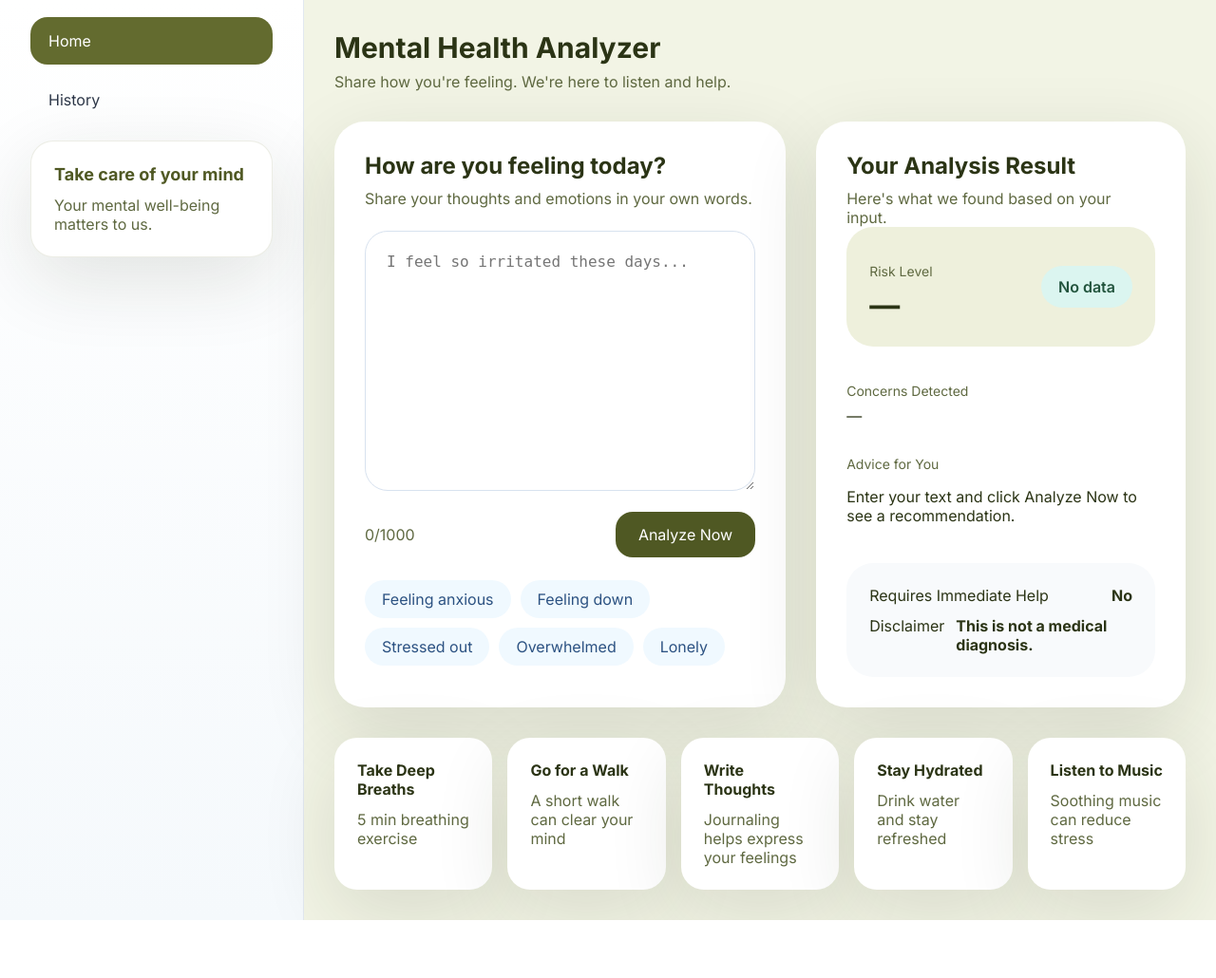
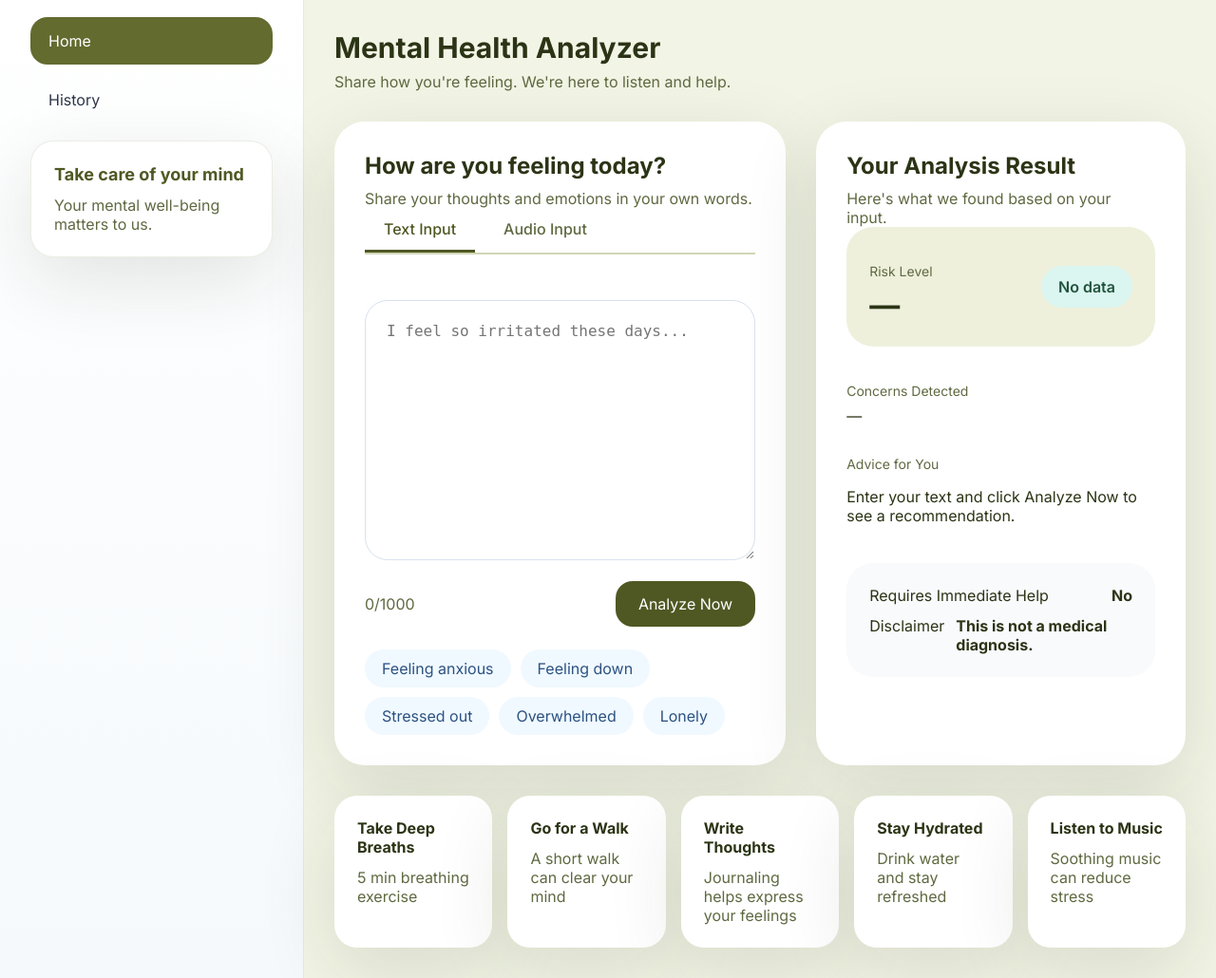
Before and after one commit to Ashraf0412/Mental-Health-Analyzer, a Flask app: page / in a window 1280 px wide. Shown: the whole page at 95% size. Before the commit the page ends 969 px from the top, so only its background shows below. Run offline with Flask 3, Linux system fonts and the light colour scheme.

Commit message:
audio
Transcription

```diff
--- a/app.py
+++ b/app.py
@@ -2,11 +2,20 @@ from flask import Flask, render_template, request, jsonify
 import json
 import os
 from groq import Groq
+from health import transcribe_audio, detect_mental_health
+from werkzeug.utils import secure_filename
+import tempfile
 
 GROQ_API_KEY = "REDACTED_GROQ_API_KEY"
 client = Groq(api_key=GROQ_API_KEY)
 
 app = Flask(__name__, static_folder="static", template_folder="templates")
+app.config["MAX_CONTENT_LENGTH"] = 25 * 1024 * 1024  # 25 MB max file size
+
+ALLOWED_AUDIO_EXTENSIONS = {"mp3", "wav", "m4a", "flac", "ogg", "opus", "webm"}
+
+def allowed_file(filename):
+    return "." in filename and filename.rsplit(".", 1)[1].lower() in ALLOWED_AUDIO_EXTENSIONS
 
 @app.route("/")
 def index():
@@ -20,71 +29,61 @@ def analyze():
             "error": "Please enter text to analyze."
         }), 400
 
-    system_prompt = """
-You are a supportive mental-wellbeing screening assistant.
+    result = detect_mental_health(text_input)
 
-Analyze the user's text for possible signs of:
+    if "error" in result:
+        return jsonify(result), 502
 
-- Stress
-- Anxiety
-- Sadness
-- Depression
-- Emotional distress
-- Self-harm or suicidal thoughts
+    return jsonify(result)
 
-Do not provide a medical diagnosis.
+@app.route("/upload-audio", methods=["POST"])
+def upload_audio():
+    """Handle audio file upload, transcription, and analysis."""
 
-Return only valid JSON in this exact structure:
+    # Check if audio file is present
+    if "audio" not in request.files:
+        return jsonify({
+            "error": "No audio file provided."
+        }), 400
 
-{
-    "risk_level": "low, medium, or high",
-    "concerns": ["concern 1", "concern 2"],
-    "advice": "Short, supportive and actionable advice",
-    "requires_immediate_help": false,
-    "disclaimer": "This is not a medical diagnosis."
-}
+    audio_file = request.files["audio"]
 
-Set "requires_immediate_help" to true when the text indicates
-immediate danger, suicidal intent, self-harm intent, or intent
-                to harm another person.
-"""
+    if audio_file.filename == "":
+        return jsonify({
+            "error": "No audio file selected."
+        }), 400
 
-    if not client:
+    if not allowed_file(audio_file.filename):
         return jsonify({
-            "error": "GROQ_API_KEY is not configured. Set the GROQ_API_KEY environment variable to call the analysis API."
-        }), 500
+            "error": f"Invalid audio format. Allowed: {', '.join(ALLOWED_AUDIO_EXTENSIONS)}"
+        }), 400
 
     try:
-        response = client.chat.completions.create(
-            model="llama-3.1-8b-instant",
-            messages=[
-                {
-                    "role": "system",
-                    "content": system_prompt
-                },
-                {
-                    "role": "user",
-                    "content": text_input
-                }
-            ],
-            temperature=0.2,
-            response_format={
-                "type": "json_object"
-            }
-        )
+        # Save file to temporary location
+        with tempfile.NamedTemporaryFile(delete=False, suffix=".wav") as temp_file:
+            audio_file.save(temp_file.name)
+            temp_path = temp_file.name
 
-        result_text = response.choices[0].message.content
-        result = json.loads(result_text)
+        # Transcribe audio
+        transcribed_text = transcribe_audio(temp_path)
+
+        # Clean up temp file
+        os.remove(temp_path)
+
+        if isinstance(transcribed_text, str) and transcribed_text.startswith("Audio transcription error"):
+            return jsonify({
+                "error": transcribed_text
+            }), 502
+
+        # Analyze the transcribed text
+        result = detect_mental_health(transcribed_text)
+        result["transcribed_text"] = transcribed_text
 
         return jsonify(result)
-    except json.JSONDecodeError:
-        return jsonify({
-            "error": "The model did not return valid JSON.",
-            "raw_response": result_text
-        }), 502
+
     except Exception as error:
         return jsonify({
-            "error": str(error)
+            "error": f"Audio processing failed: {str(error)}"
         }), 500
 
 if __name__ == "__main__":
--- a/static/app.js
+++ b/static/app.js
@@ -13,6 +13,155 @@ const backBtn = document.getElementById("back-btn");
 const historyPanel = document.querySelector(".history-panel");
 const heroGrid = document.querySelector(".hero-grid");
 const historyList = document.getElementById("history-list");
+
+// Audio recording variables
+let mediaRecorder;
+let audioChunks = [];
+let recordingStartTime;
+let recordingTimer;
+const recordBtn = document.getElementById("record-btn");
+const stopRecordBtn = document.getElementById("stop-record-btn");
+const recordingTime = document.getElementById("recording-time");
+const audioPlayback = document.getElementById("audio-playback");
+const audioPlayer = document.getElementById("audio-player");
+const clearRecordingBtn = document.getElementById("clear-recording-btn");
+const audioFileInput = document.getElementById("audio-file-input");
+const fileName = document.getElementById("file-name");
+const analyzeAudioBtn = document.getElementById("analyze-audio-btn");
+const tabBtns = document.querySelectorAll(".tab-btn");
+const tabContents = document.querySelectorAll(".tab-content");
+
+// Tab switching
+tabBtns.forEach((btn) => {
+    btn.addEventListener("click", () => {
+        const tabName = btn.getAttribute("data-tab");
+
+        tabBtns.forEach((b) => b.classList.remove("active"));
+        tabContents.forEach((c) => c.classList.remove("active"));
+
+        btn.classList.add("active");
+        document.getElementById(`${tabName}-tab`).classList.add("active");
+    });
+});
+
+// Audio recording functions
+function startRecording() {
+    audioChunks = [];
+    recordingStartTime = Date.now();
+
+    navigator.mediaDevices.getUserMedia({ audio: true }).then((stream) => {
+        mediaRecorder = new MediaRecorder(stream);
+
+        mediaRecorder.ondataavailable = (event) => {
+            audioChunks.push(event.data);
+        };
+
+        mediaRecorder.onstop = () => {
+            const audioBlob = new Blob(audioChunks, { type: "audio/wav" });
+            const audioUrl = URL.createObjectURL(audioBlob);
+            audioPlayer.src = audioUrl;
+            audioPlayback.classList.remove("hidden");
+        };
+
+        mediaRecorder.start();
+        recordBtn.disabled = true;
+        stopRecordBtn.disabled = false;
+
+        recordingTimer = setInterval(() => {
+            const elapsed = Math.floor((Date.now() - recordingStartTime) / 1000);
+            const minutes = Math.floor(elapsed / 60);
+            const seconds = elapsed % 60;
+            recordingTime.textContent = `${minutes}:${seconds.toString().padStart(2, "0")}`;
+            recordingTime.classList.remove("hidden");
+        }, 1000);
+    }).catch((error) => {
+        alert("Error accessing microphone: " + error.message);
+    });
+}
+
+function stopRecording() {
+    mediaRecorder.stop();
+    mediaRecorder.stream.getTracks().forEach((track) => track.stop());
+
+    recordBtn.disabled = false;
+    stopRecordBtn.disabled = true;
+
+    clearInterval(recordingTimer);
+}
+
+recordBtn.addEventListener("click", startRecording);
+stopRecordBtn.addEventListener("click", stopRecording);
+
+clearRecordingBtn.addEventListener("click", () => {
+    audioPlayback.classList.add("hidden");
+    audioPlayer.src = "";
+    audioChunks = [];
+    recordingTime.textContent = "0:00";
+    recordingTime.classList.add("hidden");
+});
+
+audioFileInput.addEventListener("change", () => {
+    if (audioFileInput.files.length > 0) {
+        fileName.textContent = audioFileInput.files[0].name;
+    }
+});
+
+analyzeAudioBtn.addEventListener("click", async () => {
+    const formData = new FormData();
+
+    if (audioChunks.length > 0) {
+        const audioBlob = new Blob(audioChunks, { type: "audio/wav" });
+        formData.append("audio", audioBlob, "recording.wav");
+    } else if (audioFileInput.files.length > 0) {
+        formData.append("audio", audioFileInput.files[0]);
+    } else {
+        alert("Please record audio or upload a file.");
+        return;
+    }
+
+    analyzeAudioBtn.textContent = "Analyzing Audio...";
+    analyzeAudioBtn.disabled = true;
+
+    try {
+        const response = await fetch("/upload-audio", {
+            method: "POST",
+            body: formData
+        });
+
+        const result = await response.json();
+
+        if (!response.ok) {
+            throw new Error(result.error || "Audio analysis failed.");
+        }
+
+        // Display transcribed text in textarea
+        if (result.transcribed_text) {
+            textarea.value = result.transcribed_text;
+            textarea.dispatchEvent(new Event("input"));
+        }
+
+        // Display analysis results
+        riskLevel.textContent = result.risk_level || "Unknown";
+        riskBadge.textContent = result.risk_level ? result.risk_level.toUpperCase() : "No data";
+        concerns.innerHTML = result.concerns && result.concerns.length > 0
+            ? result.concerns.map((item) => `<span>${item}</span>`).join("")
+            : "<span>No concerns detected</span>";
+        advice.textContent = result.advice || "No advice available.";
+        immediateHelp.textContent = result.requires_immediate_help ? "Yes" : "No";
+
+        saveHistory({
+            text: result.transcribed_text,
+            result,
+            createdAt: new Date().toISOString(),
+            source: "audio"
+        });
+    } catch (error) {
+        alert(error.message);
+    } finally {
+        analyzeAudioBtn.textContent = "Analyze Audio";
+        analyzeAudioBtn.disabled = false;
+    }
+});
 
 function getHistory() {
     return JSON.parse(localStorage.getItem("analysisHistory") || "[]");
@@ -37,6 +186,7 @@ function renderHistory() {
             <div class="history-meta">
                 <span><strong>Risk:</strong> ${item.result.risk_level}</span>
                 <span><strong>Help:</strong> ${item.result.requires_immediate_help ? "Yes" : "No"}</span>
+                ${item.source ? `<span><strong>Source:</strong> ${item.source}</span>` : ""}
             </div>
             <div class="history-concerns">Concerns: ${item.result.concerns.length ? item.result.concerns.join(", ") : "None"}</div>
             <div class="history-advice">Advice: ${item.result.advice}</div>
@@ -91,7 +241,8 @@ analyzeBtn.addEventListener("click", async () => {
         saveHistory({
             text,
             result,
-            createdAt: new Date().toISOString()
+            createdAt: new Date().toISOString(),
+            source: "text"
         });
     } catch (error) {
         alert(error.message);
@@ -122,3 +273,27 @@ backBtn.addEventListener("click", () => {
     heroGrid.classList.remove("hidden");
     historyPanel.classList.add("hidden");
 });
+    }
+});
+
+historyLink.addEventListener("click", () => {
+    homeLink.classList.remove("active");
+    historyLink.classList.add("active");
+    heroGrid.classList.add("hidden");
+    historyPanel.classList.remove("hidden");
+    renderHistory();
+});
+
+homeLink.addEventListener("click", () => {
+    historyLink.classList.remove("active");
+    homeLink.classList.add("active");
+    heroGrid.classList.remove("hidden");
+    historyPanel.classList.add("hidden");
+});
+
+backBtn.addEventListener("click", () => {
+    historyLink.classList.remove("active");
+    homeLink.classList.add("active");
+    heroGrid.classList.remove("hidden");
+    historyPanel.classList.add("hidden");
+});
--- a/static/styles.css
+++ b/static/styles.css
@@ -385,3 +385,181 @@ textarea {
         grid-template-columns: 1fr;
     }
 }
+
+/* Audio Input Styles */
+.input-tabs {
+    display: flex;
+    gap: 10px;
+    margin-bottom: 24px;
+    border-bottom: 2px solid var(--border);
+}
+
+.tab-btn {
+    padding: 12px 20px;
+    background: transparent;
+    border: none;
+    border-bottom: 3px solid transparent;
+    color: var(--muted);
+    cursor: pointer;
+    font-weight: 500;
+    transition: all 0.3s ease;
+}
+
+.tab-btn.active {
+    color: var(--accent-strong);
+    border-bottom-color: var(--accent-strong);
+}
+
+.tab-content {
+    display: none;
+}
+
+.tab-content.active {
+    display: block;
+}
+
+.audio-section {
+    padding: 24px 0;
+}
+
+.audio-section h4 {
+    margin-top: 24px;
+    margin-bottom: 16px;
+    font-size: 16px;
+    font-weight: 600;
+    color: var(--text);
+}
+
+.audio-section h4:first-child {
+    margin-top: 0;
+}
+
+.audio-controls {
+    display: flex;
+    gap: 12px;
+    align-items: center;
+    margin-bottom: 16px;
+}
+
+.audio-btn {
+    padding: 12px 20px;
+    border: none;
+    border-radius: 18px;
+    cursor: pointer;
+    font-weight: 500;
+    transition: all 0.3s ease;
+}
+
+.audio-btn.primary {
+    background: var(--accent-strong);
+    color: #fff;
+}
+
+.audio-btn.primary:hover:not(:disabled) {
+    background: var(--accent);
+}
+
+.audio-btn.secondary {
+    background: var(--surface-muted);
+    color: var(--text);
+    border: 1px solid var(--border);
+}
+
+.audio-btn.secondary:hover:not(:disabled) {
+    background: var(--border);
+}
+
+.audio-btn:disabled {
+    opacity: 0.5;
+    cursor: not-allowed;
+}
+
+.recording-time {
+    font-weight: 600;
+    color: #dc2626;
+    min-width: 40px;
+}
+
+.recording-time.hidden {
+    display: none;
+}
+
+.audio-playback {
+    padding: 16px;
+    background: var(--surface-muted);
+    border-radius: 18px;
+    margin-bottom: 16px;
+}
+
+.audio-playback.hidden {
+    display: none;
+}
+
+.audio-playback p {
+    margin: 0 0 12px 0;
+    font-weight: 500;
+    color: var(--text);
+}
+
+.audio-playback audio {
+    width: 100%;
+    margin-bottom: 12px;
+}
+
+.audio-info {
+    text-align: center;
+    color: var(--muted);
+    margin: 20px 0;
+    font-size: 14px;
+}
+
+.file-upload {
+    position: relative;
+    margin-bottom: 16px;
+}
+
+#audio-file-input {
+    display: none;
+}
+
+.file-label {
+    display: inline-block;
+    padding: 12px 20px;
+    background: var(--surface-muted);
+    border: 2px dashed var(--border);
+    border-radius: 18px;
+    cursor: pointer;
+    color: var(--accent);
+    font-weight: 500;
+    transition: all 0.3s ease;
+}
+
+.file-label:hover {
+    background: var(--border);
+    border-color: var(--accent);
+}
+
+.file-name {
+    display: inline-block;
+    margin-left: 12px;
+    color: var(--text);
+    font-size: 14px;
+}
+
+.audio-footer {
+    display: flex;
+    gap: 12px;
+    margin-top: 20px;
+    align-items: center;
+}
+
+.audio-footer .audio-btn {
+    flex: 1;
+}
+
+.audio-formats {
+    margin-top: 12px;
+    font-size: 12px;
+    color: var(--muted);
+    font-style: italic;
+}
--- a/templates/index.html
+++ b/templates/index.html
@@ -37,6 +37,13 @@
                         <h3>How are you feeling today?</h3>
                         <p>Share your thoughts and emotions in your own words.</p>
                     </div>
+
+                    <div class="input-tabs">
+                        <button class="tab-btn active" data-tab="text">Text Input</button>
+                        <button class="tab-btn" data-tab="audio">Audio Input</button>
+                    </div>
+
+                    <div id="text-tab" class="tab-content active">
                         <textarea id="user-input" placeholder="I feel so irritated these days..." rows="12"></textarea>
                         <div class="input-footer">
                             <span id="char-count">0/1000</span>
@@ -48,6 +55,34 @@
                             <button class="tag-btn">Stressed out</button>
                             <button class="tag-btn">Overwhelmed</button>
                             <button class="tag-btn">Lonely</button>
+                        </div>
+                    </div>
+
+                    <div id="audio-tab" class="tab-content">
+                        <div class="audio-section">
+                            <h4>Record Your Voice</h4>
+                            <div class="audio-controls">
+                                <button id="record-btn" class="audio-btn primary">Start Recording</button>
+                                <button id="stop-record-btn" class="audio-btn secondary" disabled>Stop Recording</button>
+                                <span id="recording-time" class="recording-time hidden">0:00</span>
+                            </div>
+                            <div id="audio-playback" class="audio-playback hidden">
+                                <p>Recorded Audio:</p>
+                                <audio id="audio-player" controls></audio>
+                                <button id="clear-recording-btn" class="audio-btn secondary">Clear Recording</button>
+                            </div>
+                            <p class="audio-info">or</p>
+                            <h4>Upload Audio File</h4>
+                            <div class="file-upload">
+                                <input type="file" id="audio-file-input" accept=".mp3,.wav,.m4a,.flac,.ogg,.opus,.webm" />
+                                <label for="audio-file-input" class="file-label">Choose Audio File</label>
+                                <span id="file-name" class="file-name"></span>
+                            </div>
+                            <div class="audio-footer">
+                                <button id="analyze-audio-btn" class="audio-btn primary">Analyze Audio</button>
+                            </div>
+                            <p class="audio-formats">Supported formats: MP3, WAV, M4A, FLAC, OGG, OPUS, WebM</p>
+                        </div>
                     </div>
                 </div>
 
```
Lines whose indentation alone changed are shown as unchanged.
